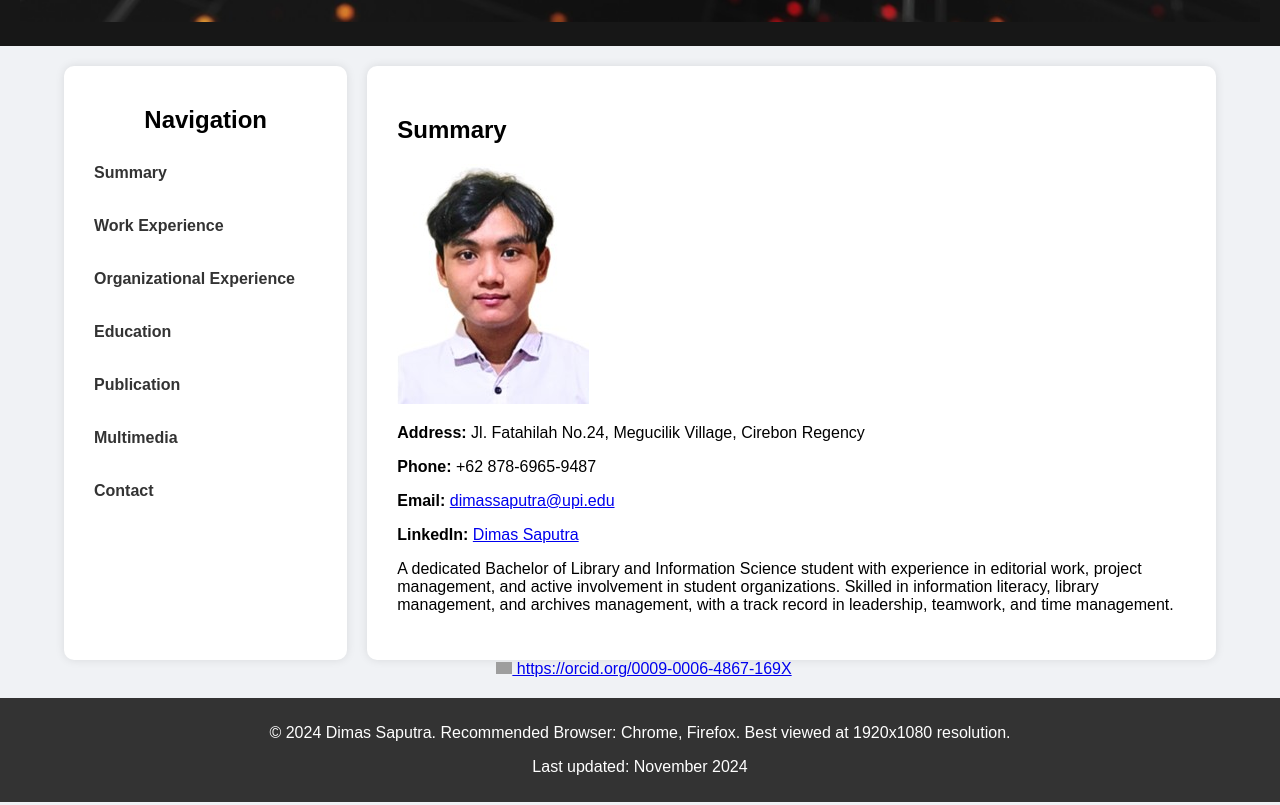
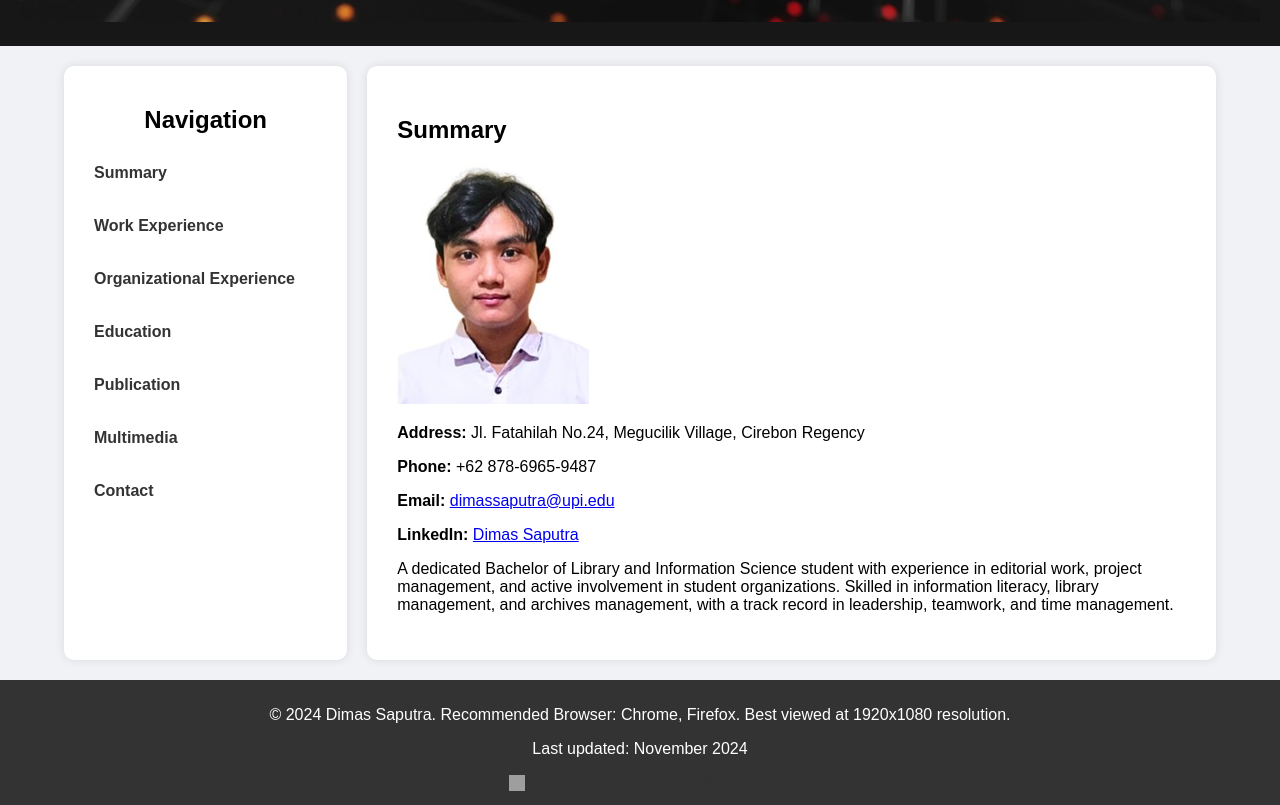
Before and after one commit to dimssaptr/My-Profile-Website, a plain HTML site: page index.html in a window 1280 px wide. Shown: the part 307-1112 px from the top of the page. Drawn offline with Linux system fonts and the light colour scheme; grey boxes are pictures that could not be loaded.

Commit message:
index.html

```diff
--- a/index.html
+++ b/index.html
@@ -239,23 +239,26 @@
     </div>
 </div>
 
-<a
-    id="cy-effective-orcid-url"
-    class="underline"
-     href="https://orcid.org/0009-0006-4867-169X"
-     target="orcid.widget"
-     rel="me noopener noreferrer"
-     style="vertical-align: top">
-     <img
-        src="https://orcid.org/sites/default/files/images/orcid_16x16.png"
-        style="width: 1em; margin-inline-start: 0.5em"
-        alt="ORCID iD icon"/>
-      https://orcid.org/0009-0006-4867-169X
-    </a>
 
 <footer>
     <p>&copy; 2024 Dimas Saputra. Recommended Browser: Chrome, Firefox. Best viewed at 1920x1080 resolution.</p>
     <p>Last updated: November 2024</p>
+    <!-- ORCID ID Section -->
+    <div id="orcid-section" style="margin-top: 10px; text-align: center;">
+        <a
+            href="https://orcid.org/0009-0006-4867-169X"
+            target="_blank"
+            rel="noopener noreferrer"
+            style="text-decoration: none; color: #333; font-weight: bold; display: inline-flex; align-items: center;"
+        >
+            <img
+                src="https://orcid.org/sites/default/files/images/orcid_16x16.png"
+                alt="ORCID iD icon"
+                style="width: 16px; height: 16px; margin-right: 5px;"
+            />
+            <span>ORCID ID: 0009-0006-4867-169X</span>
+        </a>
+    </div>
 </footer>
 
 <script>
```
